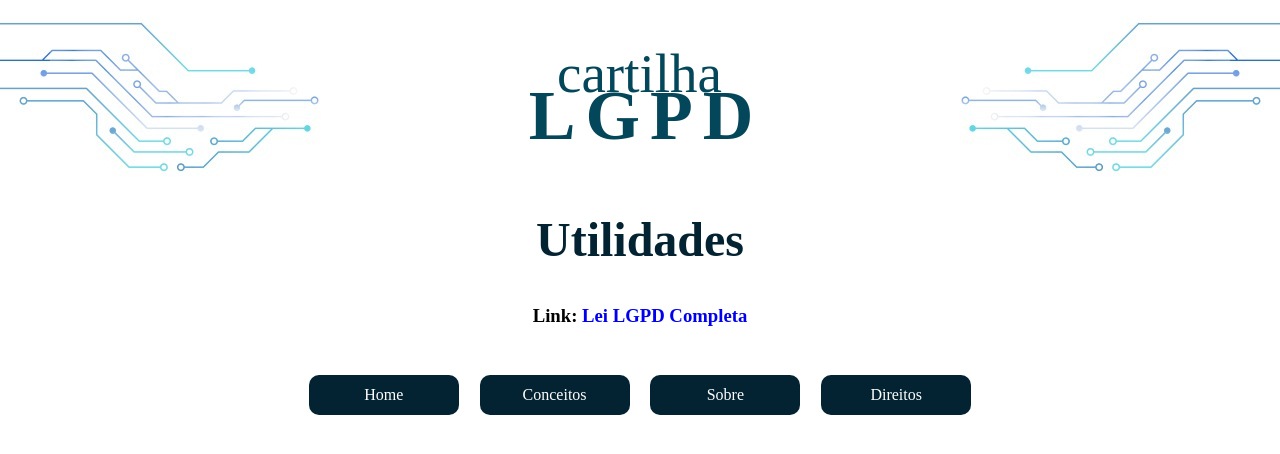
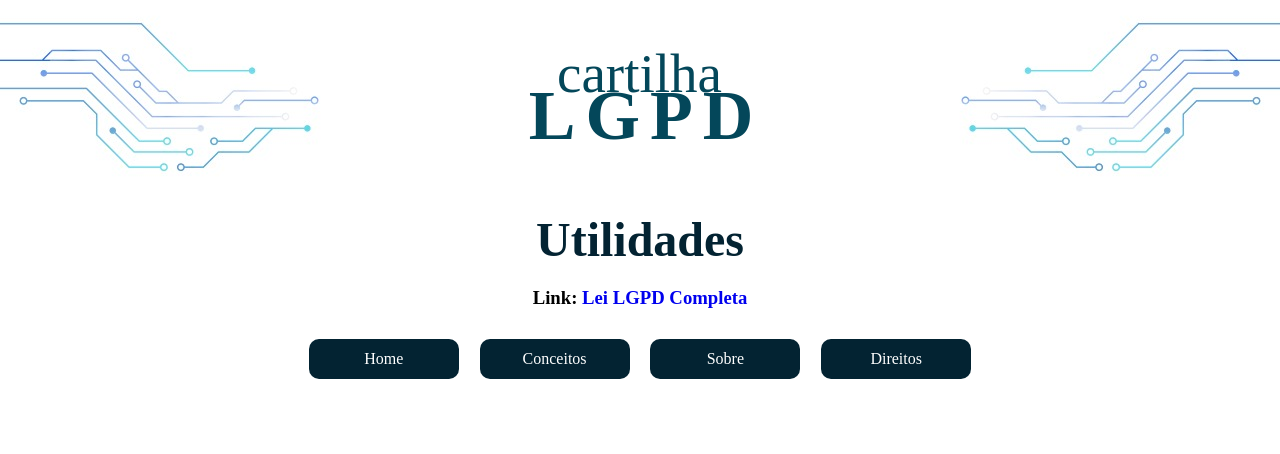
Before and after one commit to labtdunifbv/labtdunifbv.github.io, a React (Create React App) app in the folder front-end/: page /utilidades in a window 1280 px wide. Shown: the top 454 px of the page. Built offline with nearby package versions, Linux system fonts and the light colour scheme.

Commit message:
atualizacao scroll utilidades

```diff
--- a/front-end/src/pages/Utilities/Utilities.js
+++ b/front-end/src/pages/Utilities/Utilities.js
@@ -8,9 +8,9 @@ function Utilities() {
     return(
         <div className="container-utilities">
             <h1 className="title-utilites">{title}</h1>
-            <br></br>
+
             <h3>Link: <a href="http://www.planalto.gov.br/ccivil_03/_ato2015-2018/2018/lei/l13709.htm">Lei LGPD Completa</a></h3>
-            <br></br>
+
             <Footer verification={title}/>
         </div>
     );
--- a/front-end/src/pages/Utilities/styles.css
+++ b/front-end/src/pages/Utilities/styles.css
@@ -1,6 +1,6 @@
 .container-utilities {
     background-color: var(--background);
-    height: 76vh;
+    height: 72vh;
     text-align: center;
     font-family: 'Roboto Slab', serif;
 }
```
